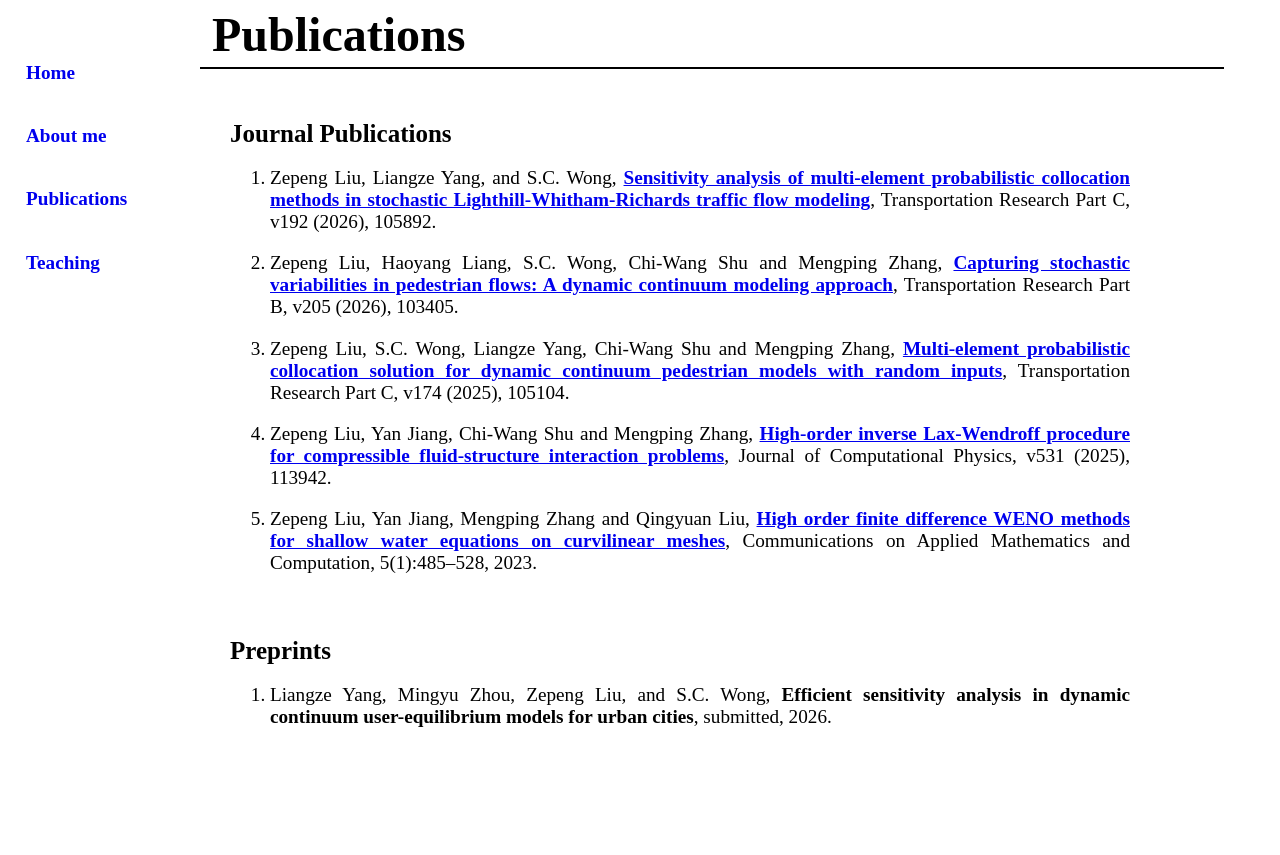
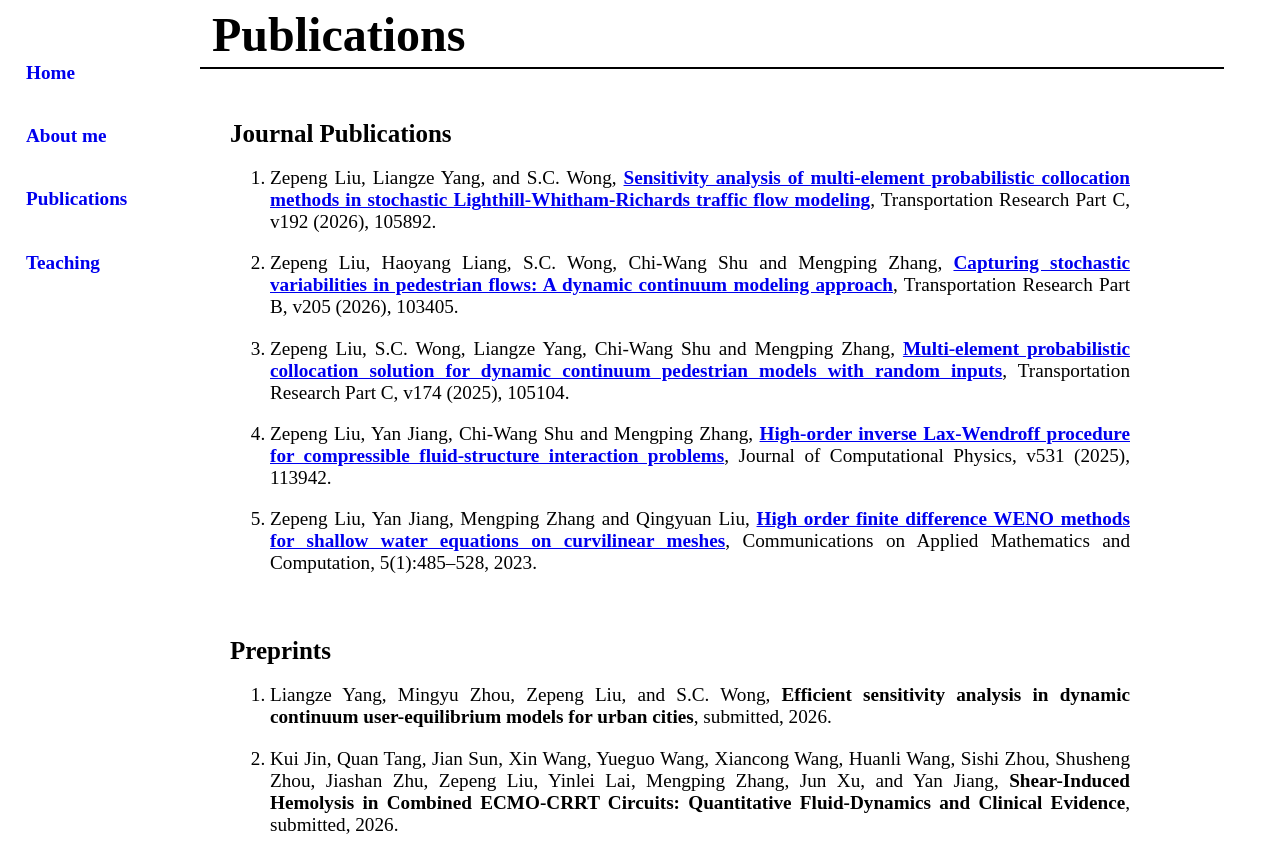
Before and after one commit to lzp0375/lzp0375.github.io, a plain HTML site: page Paper.html in a window 1280 px wide. Before the commit the page ends 800 px from the top, so only its background shows below. Drawn offline with Linux system fonts and the light colour scheme.

Commit message:
Update Paper.html

```diff
--- a/Paper.html
+++ b/Paper.html
@@ -172,6 +172,10 @@ footer {
                 <b>Efficient sensitivity analysis in dynamic continuum user-equilibrium models for urban cities</b>,
                 submitted, 2026.</li></p>
 
+              <p><li> Kui Jin, Quan Tang, Jian Sun, Xin Wang, Yueguo Wang, Xiancong Wang, Huanli Wang, Sishi Zhou, Shusheng Zhou, Jiashan Zhu, Zepeng Liu, Yinlei Lai, Mengping Zhang, Jun Xu, and Yan Jiang,
+                <b>Shear-Induced Hemolysis in Combined ECMO-CRRT Circuits: Quantitative Fluid-Dynamics and Clinical Evidence</b>,
+                submitted, 2026.</li></p>
+
 
         </ol>
     </p1>
```
